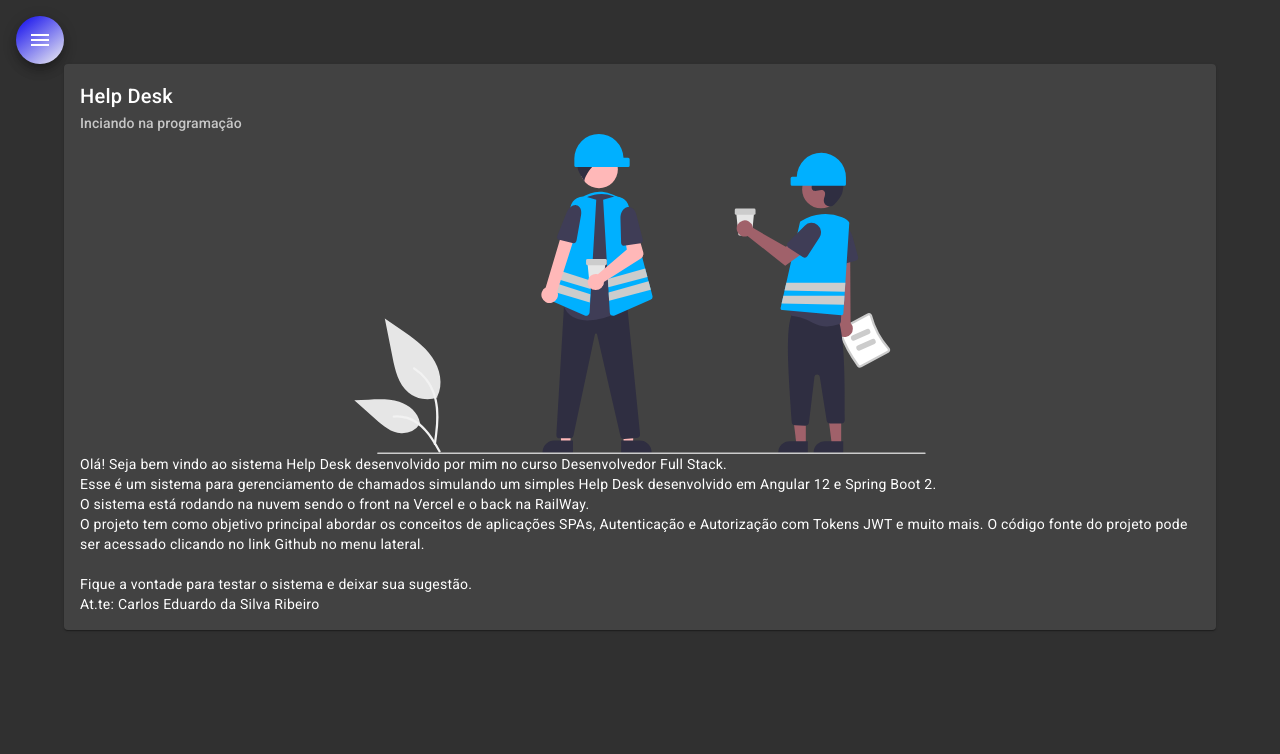
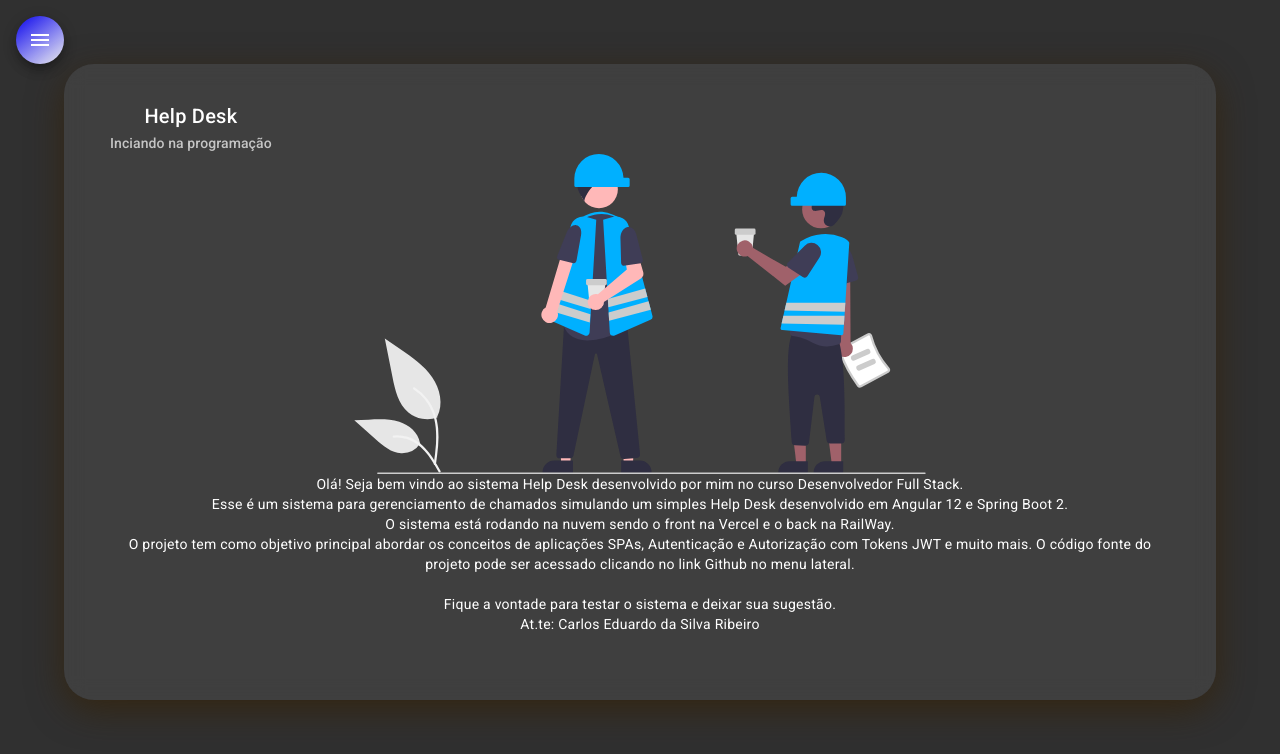
Before and after one commit to KaduSR/helpdesk-front, an Angular app: page /home in a window 1280 px wide. Shown: the top 754 px of the page. Built offline with nearby package versions, Linux system fonts and the light colour scheme.

Commit message:
Alteração card CSS, componente home

```diff
--- a/src/app/components/home/home.component.css
+++ b/src/app/components/home/home.component.css
@@ -1,6 +1,17 @@
 .card {
     width: 90%;
     margin: auto;
+    color: white;
+    background: #fefefe13;
+    backdrop-filter:  blur(10px);
+    border-radius: 30px;
+    box-shadow: 0 10px 35px 0 #362100a6;
+    overflow: hidden;
+    padding: 20px 30px 50px 30px;
+    position: relative;
+    text-align: center;
+    justify-content: center;
+    z-index: 1;
 }
 
 img {
--- a/src/app/components/nav/nav.component.html
+++ b/src/app/components/nav/nav.component.html
@@ -2,7 +2,7 @@
     <mat-drawer #drawer class="sidenav" mode="side">
         <img src="assets/img/side-image.svg" alt="Imagem de navegação">
       <mat-nav-list class="nav-list">
-        <a mat-list-item routerLink="/">
+        <a mat-list-item routerLink="home">
             <i class="material-icons">home</i>
             Home
         </a>
```
